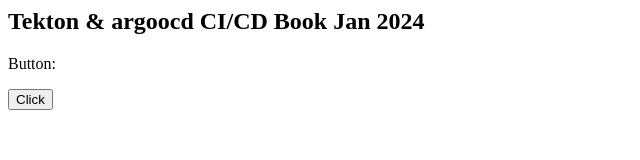
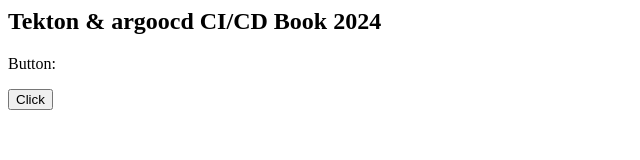
Before and after one commit to arunvel1988/appv1_docker, a plain HTML site: page index.html in a window 1280 px wide. Shown: the full height of the page, 0-640 px from the left. Drawn offline with Linux system fonts and the light colour scheme.

Commit message:
Update index.html

```diff
--- a/index.html
+++ b/index.html
@@ -1,6 +1,6 @@
 <html>
 <body>
-<h2> Tekton & argoocd CI/CD Book Jan 2024 </h2>
+<h2> Tekton & argoocd CI/CD Book 2024 </h2>
 <p> Button:</p>
 <button>Click</button>
 </body>
```
